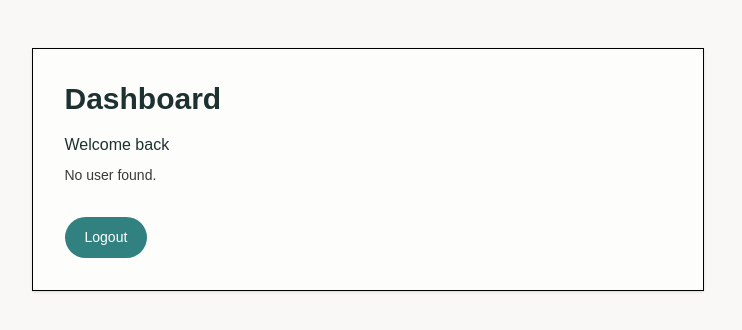
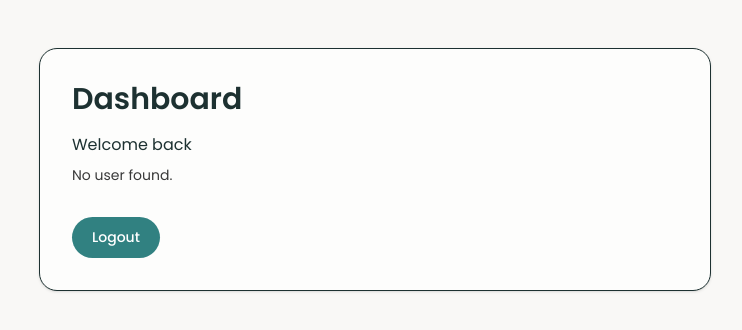
Before and after one commit to TNguyen20194/project-haven-dashboard, a React (Vite) app in the folder Front-End/: page /dashboard in a window 1280 px wide. Shown: the top 330 px of the page, without its empty margins (265-1007 px from the left). Built offline with nearby package versions, Linux system fonts and the light colour scheme.

Commit message:
Update FE files

```diff
--- a/Front-End/src/App.css
+++ b/Front-End/src/App.css
@@ -1,133 +1,212 @@
-@import "tailwindcss";
-@import "tw-animate-css";
-@import "shadcn/tailwind.css";
+/* ========== SECTIONS ========== */
 
-@custom-variant dark (&:is(.dark *));
-
-body {
-      margin: 0;
-      font-family: "Poppins", "Roboto", system-ui, sans-serif;
-      background: hsl(var(--background));
-      color: var(--green-1);
+.section-container {
+  padding: 4rem 1.5rem;
 }
 
-@theme inline {
-      --radius-sm: calc(var(--radius) - 4px);
-      --radius-md: calc(var(--radius) - 2px);
-      --radius-lg: var(--radius);
-      --radius-xl: calc(var(--radius) + 4px);
-      --radius-2xl: calc(var(--radius) + 8px);
-      --radius-3xl: calc(var(--radius) + 12px);
-      --radius-4xl: calc(var(--radius) + 16px);
-      --color-background: var(--background);
-      --color-foreground: var(--foreground);
-      --color-card: var(--card);
-      --color-card-foreground: var(--card-foreground);
-      --color-popover: var(--popover);
-      --color-popover-foreground: var(--popover-foreground);
-      --color-primary: var(--primary);
-      --color-primary-foreground: var(--primary-foreground);
-      --color-secondary: var(--secondary);
-      --color-secondary-foreground: var(--secondary-foreground);
-      --color-muted: var(--muted);
-      --color-muted-foreground: var(--muted-foreground);
-      --color-accent: var(--accent);
-      --color-accent-foreground: var(--accent-foreground);
-      --color-destructive: var(--destructive);
-      --color-border: var(--border);
-      --color-input: var(--input);
-      --color-ring: var(--ring);
-      --color-chart-1: var(--chart-1);
-      --color-chart-2: var(--chart-2);
-      --color-chart-3: var(--chart-3);
-      --color-chart-4: var(--chart-4);
-      --color-chart-5: var(--chart-5);
-      --color-sidebar: var(--sidebar);
-      --color-sidebar-foreground: var(--sidebar-foreground);
-      --color-sidebar-primary: var(--sidebar-primary);
-      --color-sidebar-primary-foreground: var(--sidebar-primary-foreground);
-      --color-sidebar-accent: var(--sidebar-accent);
-      --color-sidebar-accent-foreground: var(--sidebar-accent-foreground);
-      --color-sidebar-border: var(--sidebar-border);
-      --color-sidebar-ring: var(--sidebar-ring);
+.inner-container {
+  max-width: 75rem;
+  margin: 0 auto;
 }
 
-:root {
-      --radius: 0.625rem;
-      --background: oklch(1 0 0);
-      --foreground: oklch(0.129 0.042 264.695);
-      --card: oklch(1 0 0);
-      --card-foreground: oklch(0.129 0.042 264.695);
-      --popover: oklch(1 0 0);
-      --popover-foreground: oklch(0.129 0.042 264.695);
-      --primary: oklch(0.208 0.042 265.755);
-      --primary-foreground: oklch(0.984 0.003 247.858);
-      --secondary: oklch(0.968 0.007 247.896);
-      --secondary-foreground: oklch(0.208 0.042 265.755);
-      --muted: oklch(0.968 0.007 247.896);
-      --muted-foreground: oklch(0.554 0.046 257.417);
-      --accent: oklch(0.968 0.007 247.896);
-      --accent-foreground: oklch(0.208 0.042 265.755);
-      --destructive: oklch(0.577 0.245 27.325);
-      --border: oklch(0.929 0.013 255.508);
-      --input: oklch(0.929 0.013 255.508);
-      --ring: oklch(0.704 0.04 256.788);
-      --chart-1: oklch(0.646 0.222 41.116);
-      --chart-2: oklch(0.6 0.118 184.704);
-      --chart-3: oklch(0.398 0.07 227.392);
-      --chart-4: oklch(0.828 0.189 84.429);
-      --chart-5: oklch(0.769 0.188 70.08);
-      --sidebar: oklch(0.984 0.003 247.858);
-      --sidebar-foreground: oklch(0.129 0.042 264.695);
-      --sidebar-primary: oklch(0.208 0.042 265.755);
-      --sidebar-primary-foreground: oklch(0.984 0.003 247.858);
-      --sidebar-accent: oklch(0.968 0.007 247.896);
-      --sidebar-accent-foreground: oklch(0.208 0.042 265.755);
-      --sidebar-border: oklch(0.929 0.013 255.508);
-      --sidebar-ring: oklch(0.704 0.04 256.788);
+.section-heading {
+  --fs-section: 2.75rem;
+  --lh-section: 3.5rem;
+  font-family: "Lora", serif;
+  font-size: var(--fs-section);
+  line-height: var(--lh-section);
+  font-weight: var(--fw-medium-2);
+  color: hsl(var(--green-1));
+  text-align: center;
 }
 
-.dark {
-      --background: oklch(0.129 0.042 264.695);
-      --foreground: oklch(0.984 0.003 247.858);
-      --card: oklch(0.208 0.042 265.755);
-      --card-foreground: oklch(0.984 0.003 247.858);
-      --popover: oklch(0.208 0.042 265.755);
-      --popover-foreground: oklch(0.984 0.003 247.858);
-      --primary: oklch(0.929 0.013 255.508);
-      --primary-foreground: oklch(0.208 0.042 265.755);
-      --secondary: oklch(0.279 0.041 260.031);
-      --secondary-foreground: oklch(0.984 0.003 247.858);
-      --muted: oklch(0.279 0.041 260.031);
-      --muted-foreground: oklch(0.704 0.04 256.788);
-      --accent: oklch(0.279 0.041 260.031);
-      --accent-foreground: oklch(0.984 0.003 247.858);
-      --destructive: oklch(0.704 0.191 22.216);
-      --border: oklch(1 0 0 / 10%);
-      --input: oklch(1 0 0 / 15%);
-      --ring: oklch(0.551 0.027 264.364);
-      --chart-1: oklch(0.488 0.243 264.376);
-      --chart-2: oklch(0.696 0.17 162.48);
-      --chart-3: oklch(0.769 0.188 70.08);
-      --chart-4: oklch(0.627 0.265 303.9);
-      --chart-5: oklch(0.645 0.246 16.439);
-      --sidebar: oklch(0.208 0.042 265.755);
-      --sidebar-foreground: oklch(0.984 0.003 247.858);
-      --sidebar-primary: oklch(0.488 0.243 264.376);
-      --sidebar-primary-foreground: oklch(0.984 0.003 247.858);
-      --sidebar-accent: oklch(0.279 0.041 260.031);
-      --sidebar-accent-foreground: oklch(0.984 0.003 247.858);
-      --sidebar-border: oklch(1 0 0 / 10%);
-      --sidebar-ring: oklch(0.551 0.027 264.364);
+.sub-heading {
+  --fs-section: 2rem;
+  --lh-section: 2.4rem;
+  font-family: "Lora", serif;
+  font-size: var(--fs-section);
+  line-height: var(--lh-section);
+  font-weight: var(--fw-medium-2);
+  color: hsl(var(--green-1));
 }
 
-@layer base {
-  * {
-    @apply border-border outline-ring/50;
-    @apply border-border outline-ring/50;
-      }
-  body {
-    @apply bg-background text-foreground;
-    @apply bg-background text-foreground;
-      }
+.p-text {
+  font-size: 1rem;
+  color: hsl(var(--green-1));
 }
+
+/* ========== FORM CONTROLS ========== */
+
+input[type="radio"] {
+  accent-color: hsl(var(--primary));
+}
+
+/* ========== AUTH PAGE ========== */
+
+.auth-page {
+  --color-valid: green;
+  --color-invalid: red;
+  --active-tab: rgba(242, 158, 127, 0.5);
+
+  display: flex;
+  min-height: 100vh;
+  flex-direction: column;
+  align-items: center;
+  justify-content: center;
+  padding: 2rem 1.5rem;
+}
+
+.auth-page-container {
+  --tab-radius: 0.75rem;
+
+  width: 100%;
+  max-width: 460px;
+  padding: 2.5rem 2rem;
+  border: 1px solid hsl(45 20% 97%);
+  border-radius: 1.25rem;
+  background-color: hsl(var(--card));
+  box-shadow:
+    0 20px 40px rgba(0, 0, 0, 0.08),
+    0 6px 12px rgba(0, 0, 0, 0.04);
+}
+
+.welcome {
+  margin-bottom: 1.75rem;
+  padding: 0 1.5rem;
+  text-align: center;
+}
+
+.welcome h1 {
+  margin-bottom: 0.75rem;
+  font-size: 2.5rem;
+  line-height: 2.2rem;
+  color: hsl(var(--green-1));
+}
+
+.welcome p {
+  font-weight: 400;
+  color: hsl(var(--green-1));
+}
+
+.auth-tabs {
+  --auth-tab-bg: rgba(235, 241, 238, 0.95);
+  --auth-tab-bg2: rgb(237, 239, 233);
+  --auth-input-bg: rgb(249, 248, 246);
+
+  display: flex;
+  margin-bottom: 1.25rem;
+  padding: 0.315rem;
+  outline: none;
+  border-radius: calc(var(--tab-radius) - 2px);
+  background-color: var(--auth-tab-bg2);
+  box-shadow:
+    0 10px 25px rgba(15, 23, 42, 0.06),
+    0 1px 3px rgba(15, 23, 42, 0.04);
+}
+
+.auth-tab {
+  flex: 1;
+  padding: 0.25rem 0.75rem;
+  border: none;
+  border-radius: calc(var(--tab-radius) - 4px);
+  outline: none;
+  background-color: transparent;
+  color: hsl(var(--primary));
+  font-size: 0.935rem;
+  font-weight: 400;
+  cursor: pointer;
+  transition:
+    background-color 150ms ease,
+    color 150ms ease,
+    box-shadow 150ms ease,
+    transform 80ms ease;
+}
+
+.auth-tab:not(.auth-tab--active):hover {
+  background: rgba(255, 255, 255, 0.45);
+}
+
+.auth-tab--active {
+  background-color: var(--active-tab);
+  color: hsl(var(--soft-grey));
+  font-weight: 600;
+}
+
+.form-group {
+  --form-input-bg: #fbf8f3;
+
+  display: flex;
+  flex-direction: column;
+  margin-bottom: 1rem;
+}
+
+.form-group label {
+  margin-bottom: 0.55rem;
+  color: hsl(var(--green-1));
+  font-size: 0.95rem;
+  font-weight: var(--fw-medium);
+}
+
+.form-group input {
+  padding: 0.45rem 0.5rem;
+  border: 2px solid transparent;
+  border-radius: calc(var(--tab-radius) - 2px);
+  outline: none;
+  background-color: var(--form-input-bg);
+  color: hsl(var(--green-1));
+  font-size: 0.875rem;
+}
+
+.form-group input:focus {
+  border-color: var(--active-tab);
+  box-shadow: 0 0 0 1px rgba(0, 128, 128, 0.15);
+}
+
+.auth-btn {
+  width: 100%;
+  margin-top: 1.5rem;
+  padding: 0.5rem 2rem;
+  border: none;
+  border-radius: calc(var(--tab-radius) - 2px);
+  outline: none;
+  background-color: hsl(var(--primary));
+  color: hsl(var(--soft-white));
+  font-weight: 600;
+  text-align: center;
+  cursor: pointer;
+}
+
+.auth-btn:hover {
+  background-color: #3e8888;
+}
+
+.auth-btn:active {
+  transform: translateY(1px);
+}
+
+.message-container {
+  margin-top: 1rem;
+  padding: 0.25rem;
+  border: 1px solid transparent;
+  border-radius: calc(var(--tab-radius) - 4px);
+}
+
+.form-message {
+  opacity: 0;
+  font-size: inherit;
+  text-align: center;
+  transition: opacity 0.2s ease-in-out;
+}
+
+.sign-up-only {
+  display: none;
+}
+
+/* ========== RESPONSIVE ========== */
+
+@media (max-width: 670px) {
+  .auth-page-container {
+    padding-left: 0.9rem;
+    padding-right: 0.9rem;
+  }
+}
--- a/Front-End/src/UI/button.tsx
+++ b/Front-End/src/UI/button.tsx
@@ -45,14 +45,10 @@ const Button: React.FC<ButtonProps> = ({
       );
     }
 
-    const child = children as React.ReactElement<any>;
+    const child = children as React.ReactElement<Record<string, unknown>>;
     const mergedClassName = `${classes} ${child.props.className ?? ""}`.trim();
 
-    const {
-      type, //button only
-      disabled, // button only
-      ...restProps
-    } = props;
+    const { disabled, ...restProps } = props;
 
 
     // 1 - Take the child elememt (NavLink or Link)
--- a/Front-End/src/index.css
+++ b/Front-End/src/index.css
@@ -1,256 +1,43 @@
 @import "tailwindcss";
 @import "./styles/reset.css";
 @import "./styles/token.css";
-/* @import "tw-animate-css";
-@import "shadcn/tailwind.css";
-@import "@fontsource-variable/inter"; */
-/* ---break---  */
-@custom-variant dark (&:is(.dark *));
 
-/* ==========>> SECTIONS <<==========  */
-.section-container {
-    padding: 4rem 1.5rem;
-}
+/* Theme bridge for Tailwind / shadcn */
+@theme inline {
+  --color-background: var(--background);
+  --color-foreground: var(--foreground);
+  --color-card: var(--card);
+  --color-card-foreground: var(--card-foreground);
+  --color-popover: var(--popover);
+  --color-popover-foreground: var(--popover-foreground);
+  --color-primary: var(--primary);
+  --color-primary-foreground: var(--primary-foreground);
+  --color-secondary: var(--secondary);
+  --color-secondary-foreground: var(--secondary-foreground);
+  --color-muted: var(--muted);
+  --color-muted-foreground: var(--muted-foreground);
+  --color-accent: var(--accent);
+  --color-accent-foreground: var(--accent-foreground);
+  --color-destructive: var(--destructive);
+  --color-border: var(--border);
+  --color-input: var(--input);
+  --color-ring: var(--ring);
 
-.section-heading {
-    --fs-section: 2.75rem;
-    --lh-section: 3.5rem;
-    font-family: "Lora";
-    color: hsl(var(--green-1));
-    font-weight: var(--fw-medium-2);
-    font-size: var(--fs-section);
-    line-height: var(--lh-section);
-    text-align: center;
-}
+  --color-chart-1: var(--chart-1);
+  --color-chart-2: var(--chart-2);
+  --color-chart-3: var(--chart-3);
+  --color-chart-4: var(--chart-4);
+  --color-chart-5: var(--chart-5);
 
-.sub-heading {
-     --fs-section: 2rem;
-    --lh-section: 2.4rem;
-    font-family: "Lora";
-    color: hsl(var(--green-1));
-    font-weight: var(--fw-medium-2);
-    font-size: var(--fs-section);
-    line-height: var(--lh-section);
-}
+  --color-sidebar: var(--sidebar);
+  --color-sidebar-foreground: var(--sidebar-foreground);
+  --color-sidebar-primary: var(--sidebar-primary);
+  --color-sidebar-primary-foreground: var(--sidebar-primary-foreground);
+  --color-sidebar-accent: var(--sidebar-accent);
+  --color-sidebar-accent-foreground: var(--sidebar-accent-foreground);
+  --color-sidebar-border: var(--sidebar-border);
+  --color-sidebar-ring: var(--sidebar-ring);
 
-.p-text {
-    color: hsl(var(--green-1));
-    font-size: 1rem;
-}
-
-.inner-container {
-    max-width: 75rem;
-    margin: 0 auto;
-}
-
- /* ==========>> RADIO <<==========  */
- input[type="radio"] {
-  accent-color: hsl(var(--primary));
-}
-
-/* ======== AUTH PAGE ======== */
-.auth-page {
-    --color-valid: green;
-    --color-invalid: red;
-    --active-tab: rgba(242, 158, 127, 0.5);
-    display: flex;
-    align-items: center;
-    justify-content: center;
-    flex-direction: column;
-    padding: 2rem 1.5rem;
-    min-height: 100vh;
-}
-
-.auth-page-container {
-    --tab-radius: 0.75rem;
-    width: 100%;
-    max-width: 460px;
-    padding: 2.5rem 2rem;
-    border-radius: 1.25rem;
-    border: 1px solid hsl(45 20% 97%);
-    background-color: hsl(var(--card));
-    box-shadow:
-    0 20px 40px rgba(0, 0, 0, 0.08),
-    0 6px 12px rgba(0, 0, 0, 0.04);
-}
-
-.welcome {
-    padding: 0 1.5rem;
-    text-align: center;
-    margin-bottom: 1.75rem;
-}
-
-.welcome h1 {
-    font-size: 2.5rem;
-    line-height: 2.2rem;
-    color: var(--green-1);
-    margin-bottom: 0.75rem;
-}
-
-.welcome p {
-    color: var(--green-1);
-    font-weight: 400;
-}
-
-.auth-tabs {
-    --auth-tab-bg: rgba(235, 241, 238, .95);
-    --auth-tab-bg2: rgb(237, 239, 233);
-    --auth-input-bg: rgb(249, 248, 246);
-    display: flex;
-    /* gap: 0.5rem; */
-    margin-bottom: 1.25rem;
-    outline: none;
-    border-radius: calc((var(--tab-radius) - 2px));
-    background-color: var(--auth-tab-bg2);
-    padding: 0.315rem;
-     box-shadow:
-    0 10px 25px rgba(15, 23, 42, 0.06),
-    0 1px 3px rgba(15, 23, 42, 0.04);
-}
-
-.auth-tab {
-    flex: 1;
-    font-size: 0.935rem;
-    outline: none;
-    border: none;
-    padding: 0.25rem 0.75rem;
-    cursor: pointer;
-    background-color: transparent;
-    border-radius: calc((var(--tab-radius) - 4px));
-    color: var(--primary);
-    font-weight: 400;
-    transition:
-    background-color 150ms ease,
-    color 150ms ease,
-    box-shadow 150ms ease,
-    transform 80ms ease;
-}
-
-.auth-tab:not(.auth-tab--active):hover {
-  background: rgba(255, 255, 255, 0.45);
-}
-
-.auth-tab--active {
-    color: var(--soft-grey2);
-    font-weight: 600;
-    /* background-color: hsl(var(--background)); */
-    background-color: var(--active-tab);
-}
-
-.form-group {
-    --form-input-bg: #fbf8f3;
-    display: flex;
-    flex-direction: column;
-    margin-bottom: 1rem;
-}
-
-.form-group label {
-    font-size: 0.95rem;
-    font-weight: var(--fw-medium);
-    color: var(--green-1);
-    margin-bottom: 0.55rem;
-
-}
-
-.form-group input {
-    font-size: 0.875rem;
-    padding: .45rem .5rem;
-    border-radius: calc(var(--tab-radius) - 2px);
-    border: 2px solid transparent;
-    background-color: var(--form-input-bg);
-    color: var(--green-1b);
-    outline: none;
-}
-
-.form-group input:focus {
-    box-shadow: 0 0 0 1px rgba(0, 128, 128, 0.15);
-    border-color: var(--active-tab);
-}
-
-.auth-btn {
-    color: var(--soft-white);
-    border-radius: calc(var(--tab-radius) - 2px);
-    background-color: var(--primary);
-    cursor: pointer;
-    font-weight: 600;
-    margin-top: 1.5rem;
-    width: 100%;
-    padding: .5rem 2rem;
-    border: none;
-    outline: none;
-    text-align: center;
-}
-
-.message-container {
-    /* display: none; */
-    /* opacity: 0; */
-    border: 1px solid transparent;
-    margin-top: 1rem;
-    padding: .25rem;
-    border-radius: calc((var(--tab-radius) - 4px));
-}
-
-.form-message {
-    font-size: inherit;
-    text-align: center;
-    opacity: 0;
-    transition: opacity 0.2s ease-in-out;
-}
-
-.sign-up-only {
-    display: none;
-}
-
-.auth-btn:hover {
-  background-color: #3E8888;
-}
-
-.auth-btn:active {
-  transform: translateY(1px);
-}
-
-/* ----- RESPONSIVE ----- */
-@media (max-width: 670px) {
-   .auth-page-container {
-    padding-left: .9rem;
-    padding-right: .9rem;
-   }
-}
-/* ---break---  */
-@theme inline {
-    --font-heading: var(--font-sans);
-    --font-sans: 'Inter Variable', sans-serif;
-    --color-sidebar-ring: var(--sidebar-ring);
-    --color-sidebar-border: var(--sidebar-border);
-    --color-sidebar-accent-foreground: var(--sidebar-accent-foreground);
-    --color-sidebar-accent: var(--sidebar-accent);
-    --color-sidebar-primary-foreground: var(--sidebar-primary-foreground);
-    --color-sidebar-primary: var(--sidebar-primary);
-    --color-sidebar-foreground: var(--sidebar-foreground);
-    --color-sidebar: var(--sidebar);
-    --color-chart-5: var(--chart-5);
-    --color-chart-4: var(--chart-4);
-    --color-chart-3: var(--chart-3);
-    --color-chart-2: var(--chart-2);
-    --color-chart-1: var(--chart-1);
-    --color-ring: var(--ring);
-    --color-input: var(--input);
-    --color-border: var(--border);
-    --color-destructive: var(--destructive);
-    --color-accent-foreground: var(--accent-foreground);
-    --color-accent: var(--accent);
-    --color-muted-foreground: var(--muted-foreground);
-    --color-muted: var(--muted);
-    --color-secondary-foreground: var(--secondary-foreground);
-    --color-secondary: var(--secondary);
-    --color-primary-foreground: var(--primary-foreground);
-    --color-primary: var(--primary);
-    --color-popover-foreground: var(--popover-foreground);
-    --color-popover: var(--popover);
-    --color-card-foreground: var(--card-foreground);
-    --color-card: var(--card);
-    --color-foreground: var(--foreground);
-    --color-background: var(--background);
   --radius-sm: calc(var(--radius) * 0.6);
   --radius-md: calc(var(--radius) * 0.8);
   --radius-lg: var(--radius);
@@ -260,15 +47,41 @@
   --radius-4xl: calc(var(--radius) * 2.6);
 }
 
-/* ---break---  */
 @layer base {
   * {
     @apply border-border outline-ring/50;
+    box-sizing: border-box;
   }
+
+  html,
+  body,
+  #root {
+    min-height: 100%;
+  }
+
   body {
-    @apply bg-background text-foreground;
+    margin: 0;
+    font-family: "Poppins", "Roboto", system-ui, sans-serif;
+    background: hsl(var(--background));
+    color: hsl(var(--green-1));
+    text-rendering: optimizeLegibility;
+    -webkit-font-smoothing: antialiased;
+    -moz-osx-font-smoothing: grayscale;
   }
-  html {
-    @apply font-sans;
+
+  img,
+  picture,
+  video,
+  canvas,
+  svg {
+    display: block;
+    max-width: 100%;
+  }
+
+  button,
+  input,
+  textarea,
+  select {
+    font: inherit;
   }
 }
--- a/Front-End/src/styles/reset.css
+++ b/Front-End/src/styles/reset.css
@@ -37,7 +37,7 @@ body {
   margin: 0;
   overflow-x: hidden;
   margin: 0;
-    scrollbar-gutter: stable;
+    /* scrollbar-gutter: stable; */
 }
 
 /* 6. Improve media defaults */
--- a/Front-End/src/styles/token.css
+++ b/Front-End/src/styles/token.css
@@ -5,6 +5,8 @@
 
 /* Shared tokens (not theme-dependent) */
 :root {
+  --radius: 0.625rem;
+
   /* Font Weight */
   --fw-light: 400;
   --fw-medium: 500;
```
Lines whose indentation alone changed are shown as unchanged.
